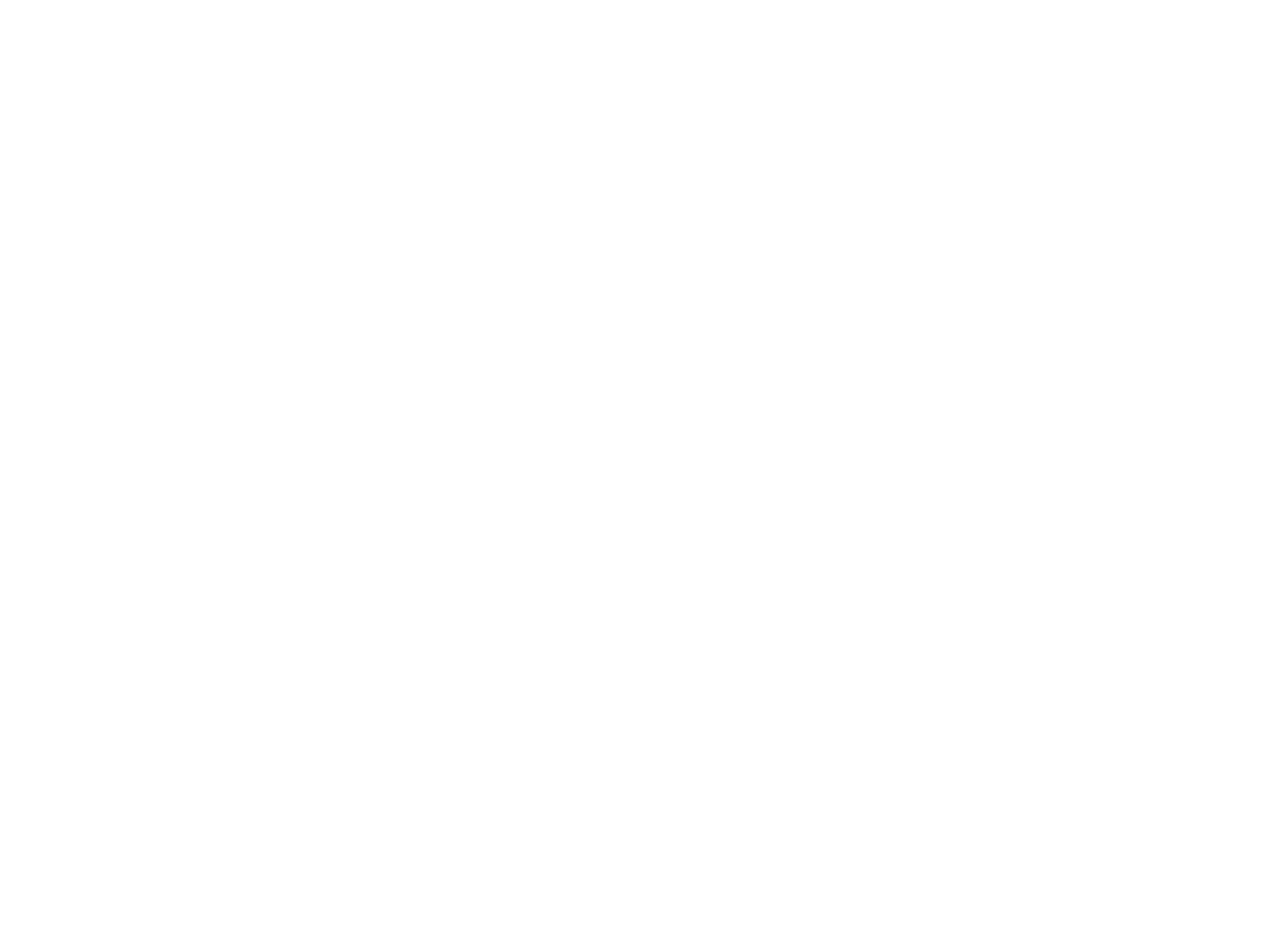
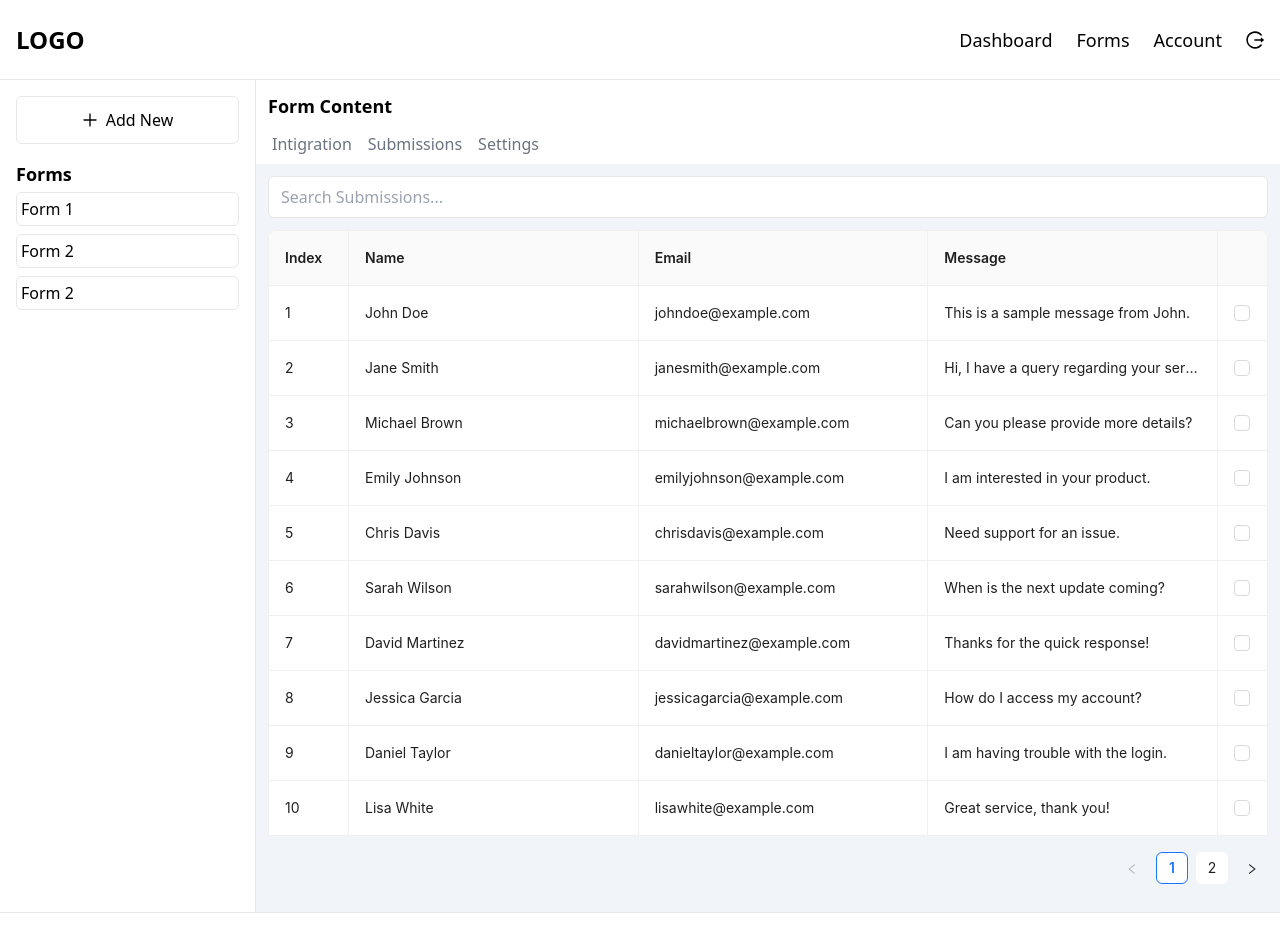
Before and after one commit to Abhiiix0/formspree_clone, a React (Create React App) app in the folder frontend/: page /dashboard/submissions in a window 1280 px wide. Before the commit this address had no page. Shown: the top 937 px of the page. Before the commit the page ends 800 px from the top, so only its background shows below. Built offline with nearby package versions, Linux system fonts and the light colour scheme; sample sign-in values are in the browser's storage.

Commit message:
setting, submission,intigrate page done

```diff
--- a/frontend/src/App.js
+++ b/frontend/src/App.js
@@ -8,6 +8,7 @@
 import PrivateRoute from "./components/PrivateRoute";
 import Intigration from "./components/Intigration";
 import Settings from "./components/Settings";
+import Submissions from "./components/Submissions";
 // Lazy load the components
 const Home = lazy(() => import("./pages/Home"));
 
@@ -25,6 +26,7 @@
               </PrivateRoute>
             }
           >
+            <Route path="/dashboard/submissions" element={<Submissions />} />
             <Route path="/dashboard/intigration" element={<Intigration />} />
             <Route path="/dashboard/setting" element={<Settings />} />
           </Route>
--- a/frontend/src/components/DashbaordHeader.jsx
+++ b/frontend/src/components/DashbaordHeader.jsx
@@ -5,12 +5,12 @@
   return (
     <div className="h-[10vh] bg-white w-full">
       <div className=" flex justify-between border-b h-full items-center px-4">
-        <p className=" font-bold text-2xl">LOGO</p>
-        <div className=" flex gap-6 items-center justify-center">
-          <p className="text-lg">Dashboard</p>
-          <p className="text-lg">Forms</p>
-          <p className="text-lg">Account</p>
-          <p className="text-lg">
+        <p className=" cursor-pointer font-bold text-2xl">LOGO</p>
+        <div className=" cursor-pointer flex gap-6 items-center justify-center">
+          <p className="cursor-pointer text-lg">Dashboard</p>
+          <p className="text-lg cursor-pointer">Forms</p>
+          <p className="text-lg cursor-pointer">Account</p>
+          <p className="text-lg cursor-pointer">
             <LogoutOutlined />
           </p>
         </div>
--- a/frontend/src/components/DashboardContent.jsx
+++ b/frontend/src/components/DashboardContent.jsx
@@ -21,8 +21,8 @@
   const [selectedForm, setselectedForm] = useState();
   const [selectedOption, setselectedOption] = useState();
   return (
-    <div className=" w-full h-[90vh] flex">
-      <div className=" w-[20%] border-r h-full bg-white p-4">
+    <div className=" w-full  h-full flex">
+      <div className=" w-[20%] border-r h- bg-white p-4">
         <button className=" h-12 hover:bg-slate-100 w-full rounded-md border">
           <PlusOutlined className=" mr-2" />
           Add New
@@ -62,7 +62,10 @@
               Intigration
             </p>
             <p
-              onClick={() => setselectedOption("Submissions")}
+              onClick={() => {
+                setselectedOption("Submissions");
+                navigate("/dashboard/submissions");
+              }}
               className={`${
                 selectedOption === "Submissions" && "border-b-2 text-black"
               } hover:border-b-2  pb-2 text-gray-500 cursor-pointer border-red-500 px-1`}
@@ -82,7 +85,7 @@
             </p>
           </div>
         </div>
-        <div className="">
+        <div className="p-3">
           <Outlet />
         </div>
       </div>
--- a/frontend/src/components/Intigration.jsx
+++ b/frontend/src/components/Intigration.jsx
@@ -1,7 +1,39 @@
 import React from "react";
 
 const Intigration = () => {
-  return <div>Intigration</div>;
+  return (
+    <>
+      <div className=" shadow mb-3 bg-white rounded-md">
+        <div>
+          <p className=" border-b py-3 px-3 text-sm font-medium">
+            FORM ENDPOINT
+          </p>
+          <div className=" p-3">
+            <div className=" flex gap-2 ">
+              <p className=" flex rounded-md items-center px-3 bg-slate-100 h-11 w-full">
+                This is endpoint
+              </p>
+              <button className=" h-11 border rounded-md px-3">Copy</button>
+            </div>
+            <p className=" text-gray-500 text-sm pt-1 font-medium">
+              Place this URL in the form's action attribute, set the method to
+              POST, and add a name attribute to each input.
+            </p>
+          </div>
+        </div>
+      </div>
+      <div className=" shadow bg-white rounded-md">
+        <div>
+          <p className=" uppercase border-b py-3 px-3 text-sm font-medium">
+            Code examples
+          </p>
+          <div className=" p-3">
+            <div className=" bg-black rounded-md h-[400px]"></div>
+          </div>
+        </div>
+      </div>
+    </>
+  );
 };
 
 export default Intigration;
--- a/frontend/src/components/Settings.jsx
+++ b/frontend/src/components/Settings.jsx
@@ -3,8 +3,12 @@
 import { DeleteOutlined } from "@ant-design/icons";
 const Settings = () => {
   return (
-    <div className=" m-2 bg-white rounded-md p-3">
-      <div>
+    <>
+      <div className="mb-3 shadow bg-white rounded-md ">
+        <p className=" border-b uppercase py-3 px-3 text-sm font-medium">
+          General
+        </p>
+        <div className="p-3">
           <div className=" mb-3">
             <p className=" text-lg font-semibold">Form Name</p>
             <div className=" flex gap-2">
@@ -53,6 +57,13 @@
               Where to send submissions notifications.
             </p>
           </div>
+        </div>
+      </div>
+      <div className=" shadow bg-white rounded-md ">
+        <p className=" border-b uppercase py-3 px-3 text-sm font-medium">
+          Danger zone
+        </p>
+        <div className="p-3">
           <div className=" mb-3 flex justify-between items-start">
             <div>
               <p className=" text-lg font-semibold">Delete Form</p>
@@ -64,6 +75,7 @@
           </div>
         </div>
       </div>
+    </>
   );
 };
 
--- /dev/null
+++ b/frontend/src/components/Submissions.jsx
@@ -0,0 +1,232 @@
+import { Checkbox, Modal, Table } from "antd";
+import React, { useState } from "react";
+
+const Submissions = () => {
+  const [selectedRowKeys, setSelectedRowKeys] = useState([]);
+  const [isModalVisible, setIsModalVisible] = useState(false);
+  const [selectedData, setSelectedData] = useState(null);
+  const columns = [
+    {
+      title: "Index",
+      render: (text, record, index) => index + 1, // Display index (row number)
+      width: 80,
+      key: "index",
+    },
+    {
+      title: "Name",
+      dataIndex: "name",
+      key: "name",
+      ellipsis: true, // Enable ellipsis for long text
+    },
+    {
+      title: "Email",
+      dataIndex: "email",
+      key: "email",
+      ellipsis: true, // Enable ellipsis for long text
+    },
+    {
+      title: "Message",
+      dataIndex: "message",
+      key: "message",
+      ellipsis: true, // Enable ellipsis for long text
+    },
+    {
+      render: (text, record) => (
+        <Checkbox
+          checked={selectedRowKeys.includes(record.key)}
+          onChange={() => handleSelectChange(record.key)}
+        />
+      ),
+      width: 50, // Only width required for the checkbox
+      key: "select",
+    },
+  ];
+
+  // Dummy data for the table
+  const data = [
+    {
+      key: "1",
+      name: "John Doe",
+      email: "johndoe@example.com",
+      message: "This is a sample message from John.",
+    },
+    {
+      key: "2",
+      name: "Jane Smith",
+      email: "janesmith@example.com",
+      message: "Hi, I have a query regarding your services.",
+    },
+    {
+      key: "3",
+      name: "Michael Brown",
+      email: "michaelbrown@example.com",
+      message: "Can you please provide more details?",
+    },
+    {
+      key: "4",
+      name: "Emily Johnson",
+      email: "emilyjohnson@example.com",
+      message: "I am interested in your product.",
+    },
+    {
+      key: "5",
+      name: "Chris Davis",
+      email: "chrisdavis@example.com",
+      message: "Need support for an issue.",
+    },
+    {
+      key: "6",
+      name: "Sarah Wilson",
+      email: "sarahwilson@example.com",
+      message: "When is the next update coming?",
+    },
+    {
+      key: "7",
+      name: "David Martinez",
+      email: "davidmartinez@example.com",
+      message: "Thanks for the quick response!",
+    },
+    {
+      key: "8",
+      name: "Jessica Garcia",
+      email: "jessicagarcia@example.com",
+      message: "How do I access my account?",
+    },
+    {
+      key: "9",
+      name: "Daniel Taylor",
+      email: "danieltaylor@example.com",
+      message: "I am having trouble with the login.",
+    },
+    {
+      key: "10",
+      name: "Lisa White",
+      email: "lisawhite@example.com",
+      message: "Great service, thank you!",
+    },
+    {
+      key: "11",
+      name: "Matthew Harris",
+      email: "matthewharris@example.com",
+      message: "Looking forward to your reply.",
+    },
+    {
+      key: "12",
+      name: "Olivia Clark",
+      email: "oliviaclark@example.com",
+      message: "Please update me on the status.",
+    },
+    {
+      key: "13",
+      name: "James Lewis",
+      email: "jameslewis@example.com",
+      message: "I found an issue with your app.",
+    },
+    {
+      key: "14",
+      name: "Sophia Robinson",
+      email: "sophiarobinson@example.com",
+      message: "Thanks for the information!",
+    },
+    {
+      key: "15",
+      name: "Benjamin Walker",
+      email: "benjaminwalker@example.com",
+      message: "How can I reset my password?",
+    },
+    {
+      key: "16",
+      name: "Mia Hall",
+      email: "miahall@example.com",
+      message: "Can you share the pricing details?",
+    },
+    {
+      key: "17",
+      name: "Ethan Young",
+      email: "ethanyoung@example.com",
+      message: "What are the features of the new update?",
+    },
+    {
+      key: "18",
+      name: "Isabella King",
+      email: "isabellaking@example.com",
+      message: "Is there a trial version available?",
+    },
+    {
+      key: "19",
+      name: "Alexander Wright",
+      email: "alexanderwright@example.com",
+      message: "I am facing issues with the payment process.",
+    },
+    {
+      key: "20",
+      name: "Ava Green",
+      email: "avagreen@example.com",
+      message: "Please send me the documentation.",
+    },
+  ];
+  // Handle row selection
+  const handleSelectChange = (key) => {
+    const newSelectedRowKeys = [...selectedRowKeys];
+    const index = newSelectedRowKeys.indexOf(key);
+    if (index >= 0) {
+      newSelectedRowKeys.splice(index, 1); // Remove the key if already selected
+    } else {
+      newSelectedRowKeys.push(key); // Add the key if not selected
+    }
+    setSelectedRowKeys(newSelectedRowKeys);
+  };
+
+  // Handle row click to open modal
+  const handleRowClick = (record, e) => {
+    if (e.target.type !== "checkbox") {
+      setSelectedData(record);
+      setIsModalVisible(true); // Show modal with the clicked row data
+    }
+  };
+  return (
+    <div>
+      <div className="mb-3">
+        <input
+          type="text"
+          className="py-2 w-full rounded-md border outline-none px-3"
+          placeholder="Search Submissions..."
+        />
+      </div>
+
+      <div>
+        <Table
+          columns={columns}
+          dataSource={data}
+          pagination={{ pageSize: 10 }}
+          bordered
+          rowKey="key"
+          onRow={(record) => ({
+            onClick: (e) => handleRowClick(record, e), // Handle row click
+          })}
+        />
+      </div>
+
+      {/* Modal to show detailed data */}
+      {selectedData && (
+        <Modal
+          title="Submission Details"
+          open={isModalVisible}
+          onCancel={() => setIsModalVisible(false)}
+          footer={null}
+        >
+          <div>
+            <h3>Name:</h3>
+            <p>{selectedData.name}</p>
+            <h3>Email:</h3>
+            <p>{selectedData.email}</p>
+            <h3>Message:</h3>
+            <p>{selectedData.message}</p>
+          </div>
+        </Modal>
+      )}
+    </div>
+  );
+};
+
+export default Submissions;
```
Also changed, not shown: frontend/src/components/Footer.jsx (+58 -1 lines). Lines whose indentation alone changed are shown as unchanged.
